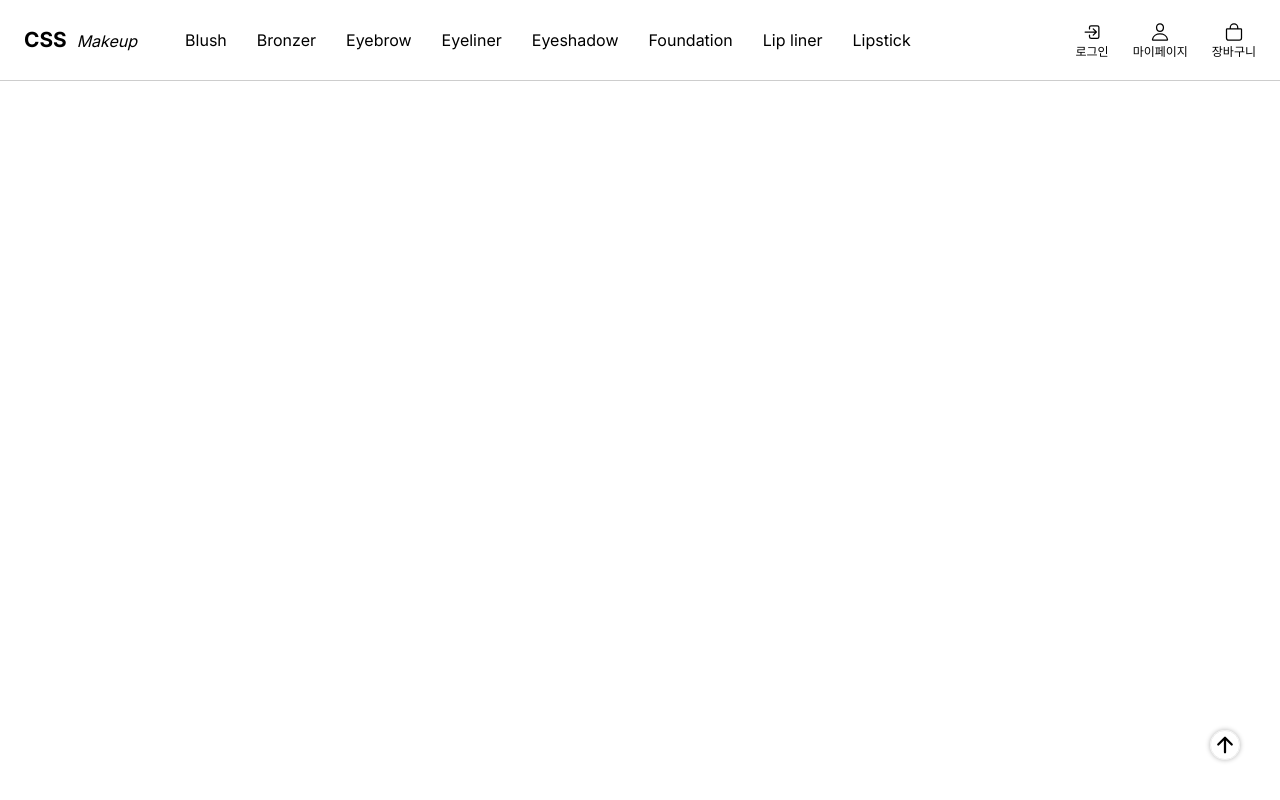
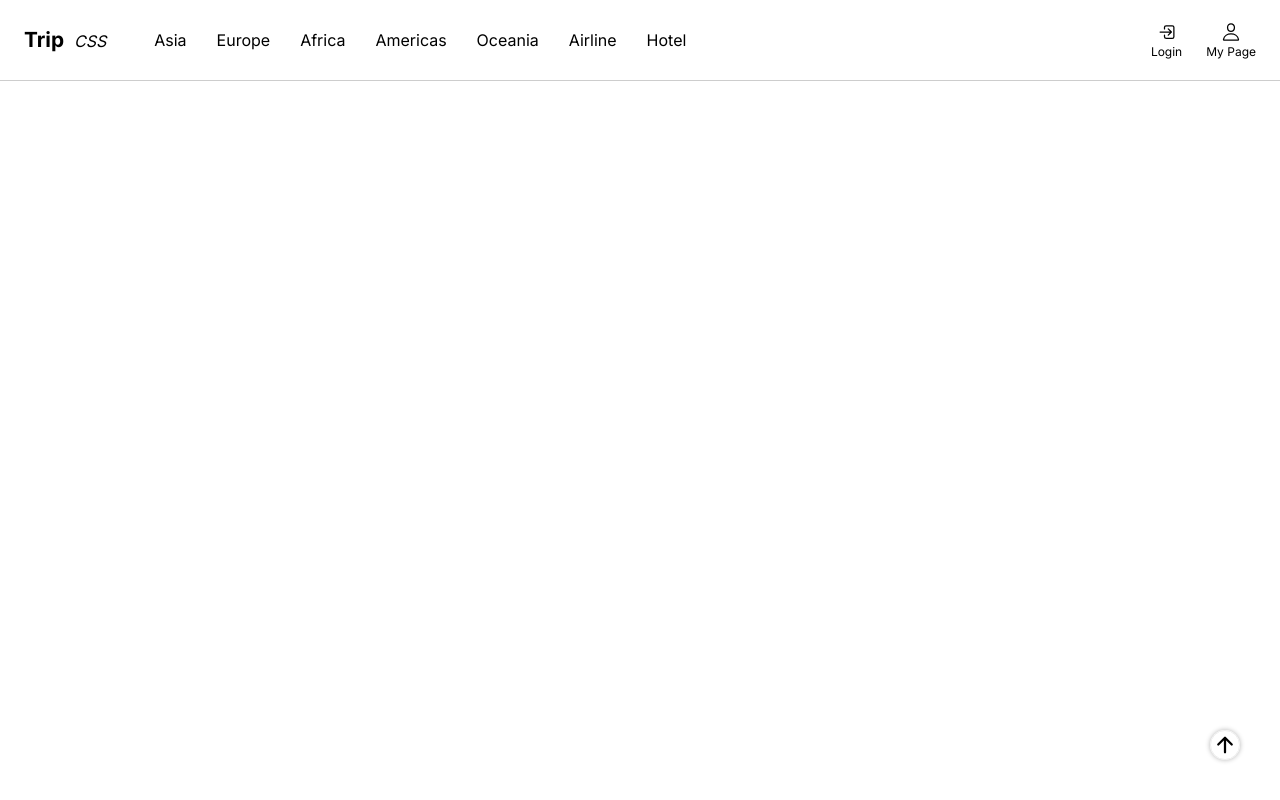
Before and after one commit to Codiving/DevStudy, a Next.js app: page / in a window 1280 px wide. Built offline with nearby package versions, Linux system fonts and the light colour scheme.

Commit message:
chore: Header 내 문구들 화장품에서 여행 관련으로 변경 (컨셉 변경)

```diff
--- a/src/components/Header/HeaderNav.tsx
+++ b/src/components/Header/HeaderNav.tsx
@@ -8,15 +8,11 @@ const HeaderNav = () => {
       <HeaderNavDropdown />
       <div className={styles.iconContainer}>
         <IoLogInOutline size={20} />
-        <span className={styles.iconText}>로그인</span>
+        <span className={styles.iconText}>Login</span>
       </div>
       <div className={styles.iconContainer}>
         <IoPersonOutline size={20} />
-        <span className={styles.iconText}>마이페이지</span>
-      </div>
-      <div className={styles.iconContainer}>
-        <IoBagOutline size={20} />
-        <span className={styles.iconText}>장바구니</span>
+        <span className={styles.iconText}>My Page</span>
       </div>
     </div>
   );
--- a/src/components/Header/HeaderNavDropdown.tsx
+++ b/src/components/Header/HeaderNavDropdown.tsx
@@ -1,28 +1,45 @@
 import styles from "./HeaderNavDropdown.module.css";
 
-const PRODUCT_LIST: Product[] = [
-  { name: "Blush", categories: ["Powder", "Cream"] },
-  { name: "Bronzer", categories: ["Powder"] },
-  { name: "Eyebrow", categories: ["Pencil"] },
-  { name: "Eyeliner", categories: ["Liquid", "Pencil", "Gel", "Cream"] },
-  { name: "Eyeshadow", categories: ["Palette", "Pencil", "Cream"] },
+const CATEGORY_LIST = [
   {
-    name: "Foundation",
-    categories: [
-      "Concealer",
-      "Liquid",
-      "Contour",
-      "Bb cc",
-      "Cream",
-      "Mineral",
-      "Powder",
-      "Highlighter"
+    name: "Asia",
+    list: ["Korea", "China", "Japan", "Vietnam"]
+  },
+  {
+    name: "Europe",
+    list: ["France", "Germany", "Italy", "Spain"]
+  },
+  {
+    name: "Africa",
+    list: ["Nigeria", "Egypt", "South Africa", "Kenya"]
+  },
+  {
+    name: "Americas",
+    list: ["United States", "Brazil", "Canada", "Mexico"]
+  },
+  {
+    name: "Oceania",
+    list: ["Australia", "New Zealand", "Fiji", "Papua New Guinea"]
+  },
+  {
+    name: "Airline",
+    list: [
+      "Korean Air",
+      "Asiana Airlines",
+      "United Airlines",
+      "Air France",
+      "Lufthansa"
     ]
   },
-  { name: "Lip liner", categories: ["Pencil"] },
   {
-    name: "Lipstick",
-    categories: ["Lipstick", "Lip gloss", "Liquid", "Lip stain"]
+    name: "Hotel",
+    list: [
+      "Hotel Out of Africa",
+      "Bvlgari Hotel",
+      "Penthouse Suite",
+      "Palazzo Hotel",
+      "Sands Hotel"
+    ]
   }
 ];
 
@@ -30,17 +47,17 @@ const HeaderNavDropdown = () => {
   return (
     <nav className={styles.container}>
       <ul className={styles.menu}>
-        {PRODUCT_LIST.map((product, index) => {
-          const { name, categories } = product;
+        {CATEGORY_LIST.map((product, index) => {
+          const { name, list } = product;
           return (
             <li key={index} className={styles.menuItem}>
               <p className={styles.menuItemText}>{name}</p>
-              {!!categories.length && (
+              {!!list.length && (
                 <ul className={styles.submenu}>
-                  {categories.map((category, idx) => (
+                  {list.map((item, idx) => (
                     <li key={idx}>
                       <a href="#" className={styles.submenuLink}>
-                        {category}
+                        {item}
                       </a>
                     </li>
                   ))}
--- a/src/components/Header/index.tsx
+++ b/src/components/Header/index.tsx
@@ -6,8 +6,8 @@ const Header = () => {
     <div className={styles.container}>
       <header className={styles.header}>
         <div>
-          <span className={styles.logoText1}>CSS</span>
-          <span className={styles.logoText2}>Makeup</span>
+          <span className={styles.logoText1}>Trip</span>
+          <span className={styles.logoText2}>CSS</span>
         </div>
         <HeaderNav />
       </header>
```
